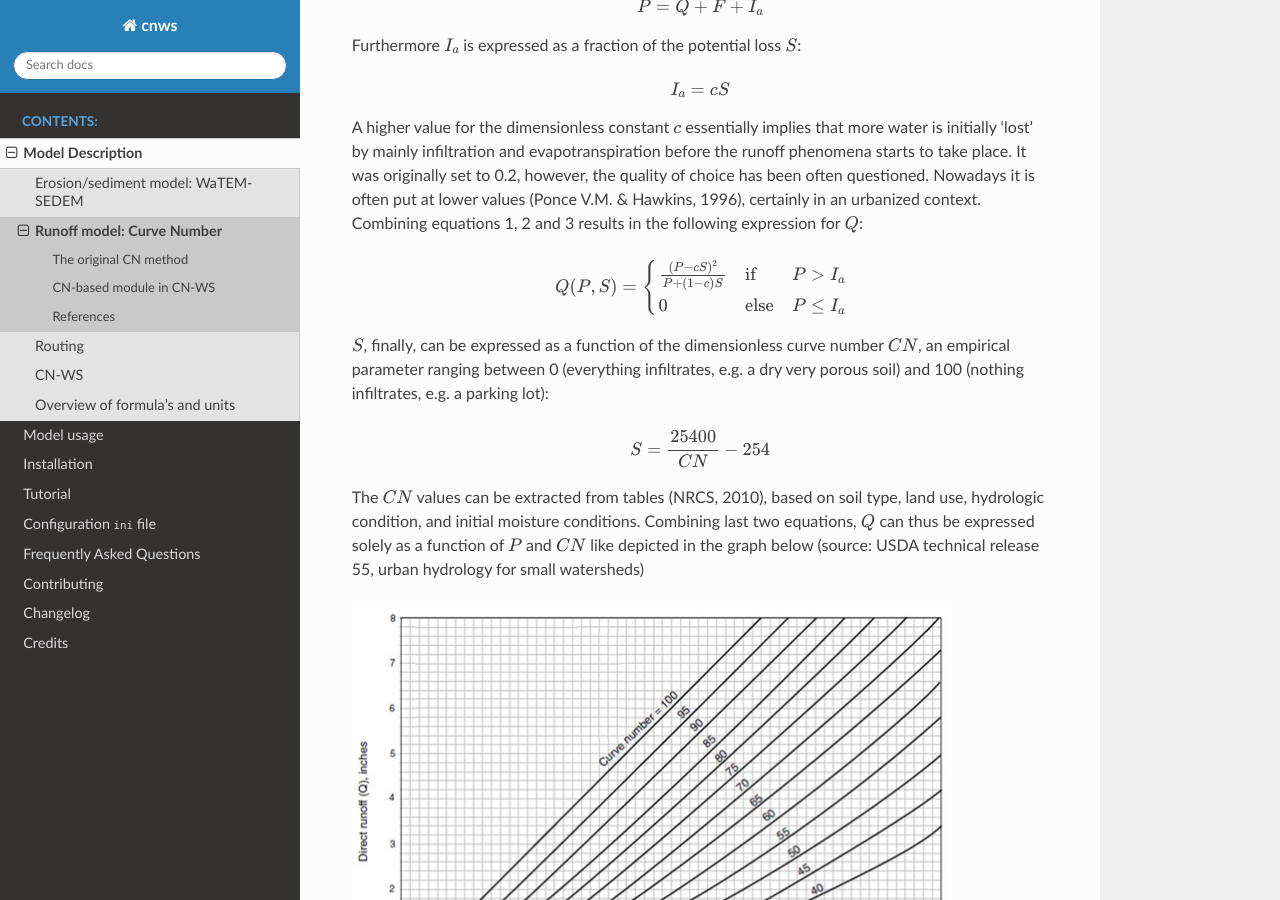
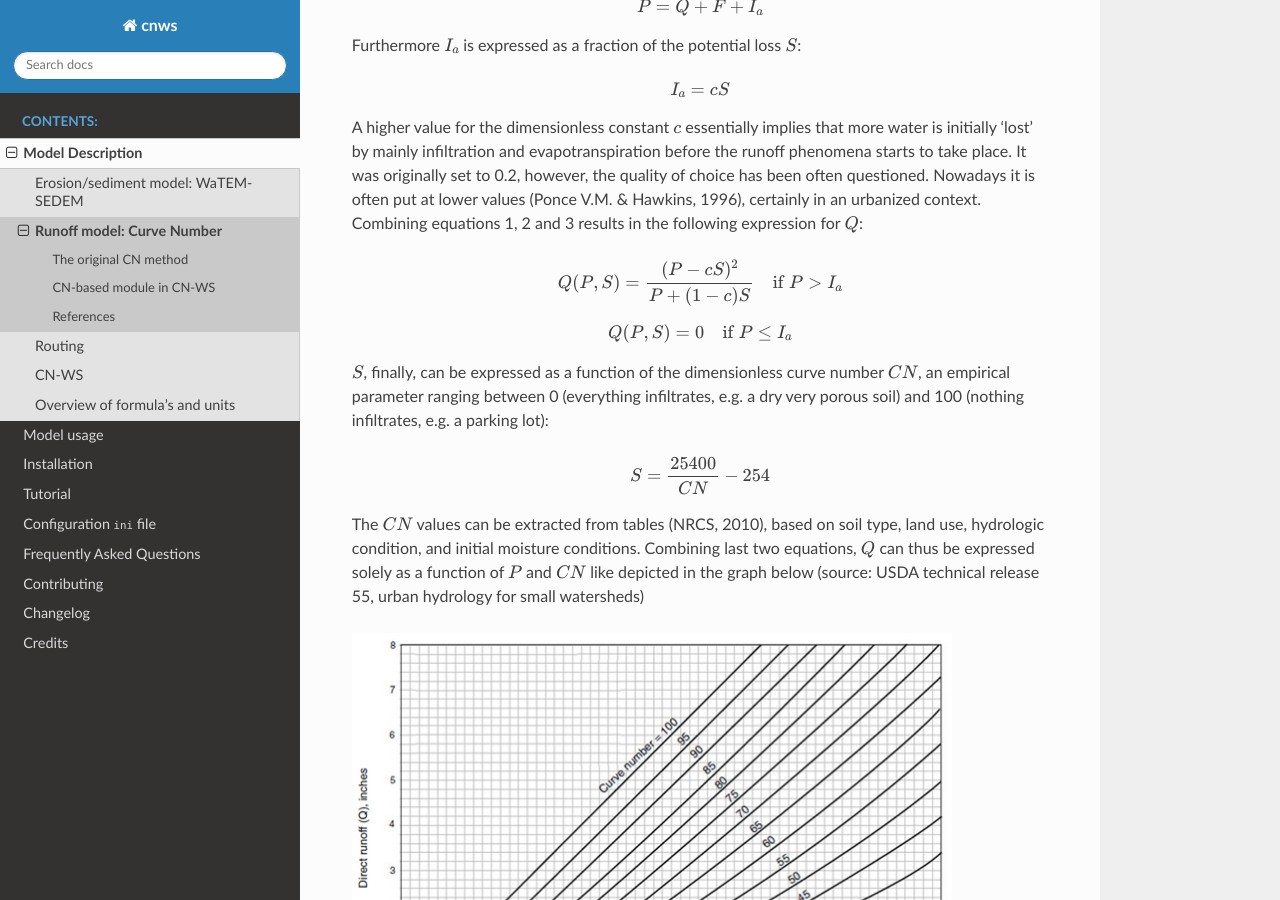
Before and after one commit to watem-sedem/watem-sedem, a Sphinx documentation site: the page built from docs/curve-number.rst, in a window 1280 px wide and 900 px high, scrolled down 1068 px. Built offline with Sphinx 7.4.7 and the Read the Docs theme 2.0.0, drawn with Linux system fonts in a browser that asks for light colours; some of the changed text lies outside the part shown.

Commit message:
Rewriting math blocks to render in a pretty form in both pdf as html

```diff
--- a/docs/curve-number.rst
+++ b/docs/curve-number.rst
@@ -61,13 +61,10 @@ however, the quality of choice has been often questioned. Nowadays it is often p
 Combining equations 1, 2 and 3 results in the following expression for :math:`Q`:
 
 .. math::
+    Q(P,S) = \frac{(P-cS)^2}{P+(1-c)S}  \quad\text{if }  P>I_a
 
-    Q(P,S) =
-        \Bigg\{
-            \begin{array}{ll}
-                \frac{(P-cS)^2}{P+(1-c)S} & \text{if} & P>I_a \\
-                0   & \text{else} & P \leq I_a
-            \end{array}
+.. math::
+    Q(P,S) = 0  \quad\text{if } P \leq I_a
 
 :math:`S`, finally, can be expressed as a function of the dimensionless
 curve number :math:`CN`, an empirical parameter ranging between 0
@@ -150,9 +147,7 @@ In grid cells at which the rainfall depth P is lower than the initial abstractio
 2003):
 
 .. math::
-    \begin{array}{ll}
-        I=(I_a-P) \frac{D}{1440} & if & P<I_a
-    \end{array}
+    I=(I_a-P) \frac{D}{1440}  \quad\text{if } P<I_a
 
 with:
 
--- a/docs/watem-sedem.rst
+++ b/docs/watem-sedem.rst
@@ -35,9 +35,10 @@ Two cases exist:
 Or:
 
 .. math::
-    S_o & = & S_A & \text{ if } & S_A \leq TC \\
-        & = & S_A-TC & \text{ else } & S_A>TC
+        S_o = S_A \quad\text{ if } S_A \leq TC
 
+.. math::
+        S_o = S_A-TC \quad\text{ if } S_A>TC
 
 The outgoing sediment of a cell is distributed to one or two target pixels.
 The target cells are determined by the routing algorithm. The outgoing
```
Also changed, not shown: docs/formulas-units.rst (+9 -5 lines).
